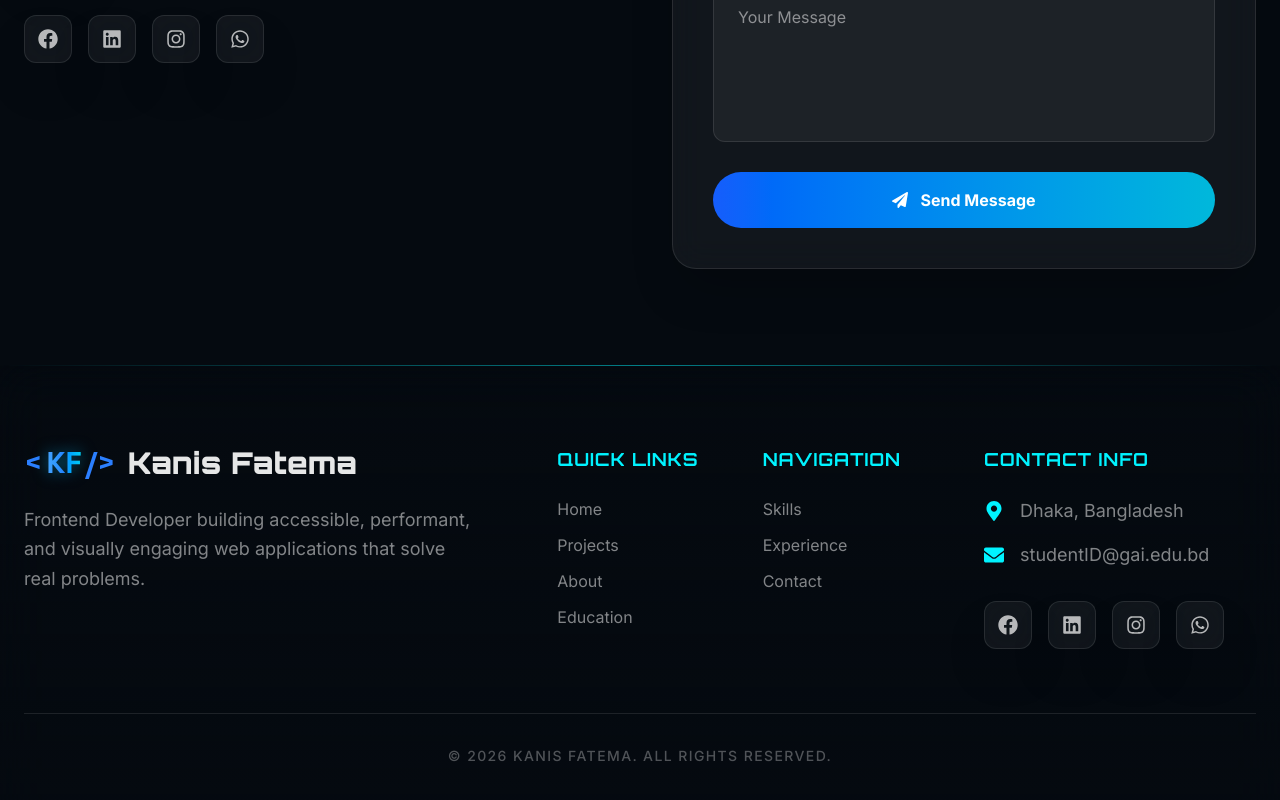
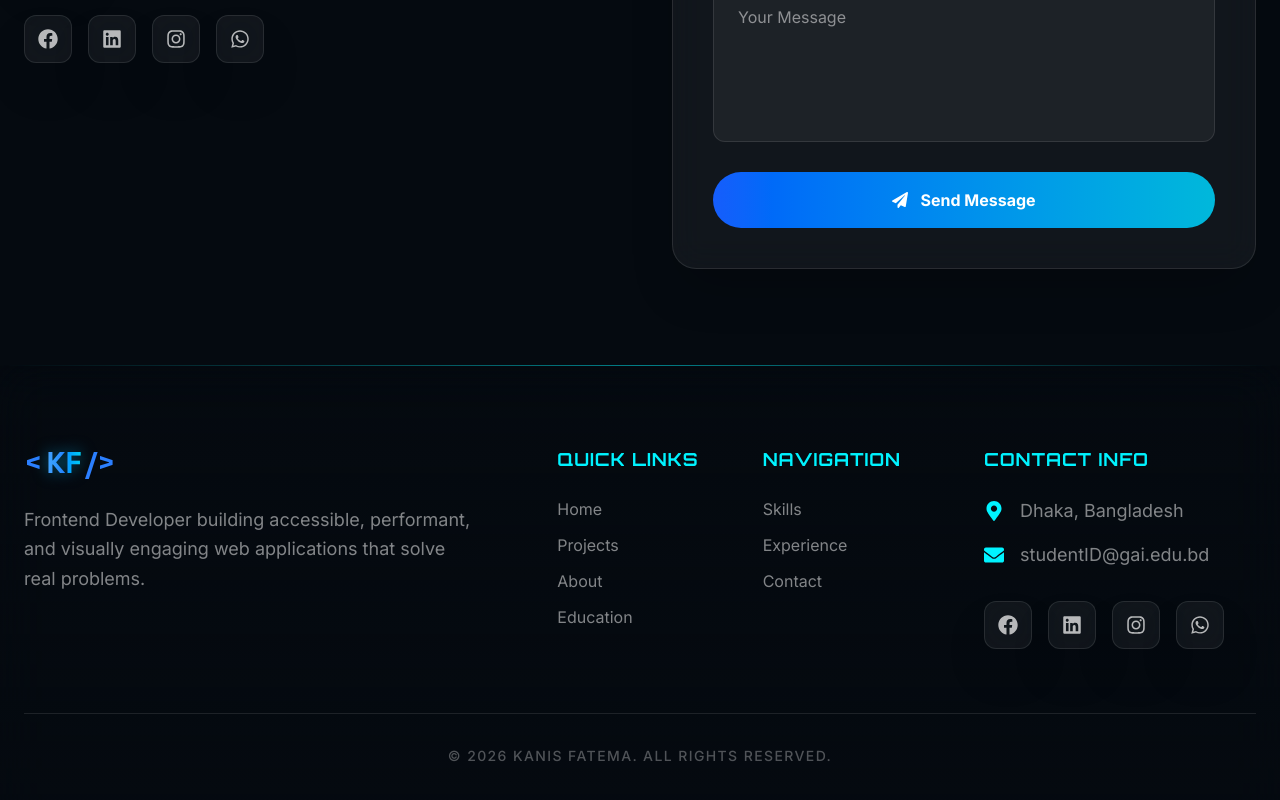
Before and after one commit to Kaniz27/portfolio-2, a React (Vite) app: page / in a window 1280 px wide. Shown: the part 7344-8144 px from the top of the page. Built offline with nearby package versions, Linux system fonts and the light colour scheme.

Commit message:
name remove

```diff
--- a/src/components/Contact.tsx
+++ b/src/components/Contact.tsx
@@ -142,7 +142,7 @@ export const Contact = () => {
                   className="w-full px-6 py-4 rounded-xl bg-white/5 border border-white/10 focus:border-blue-500 focus:outline-none transition-colors resize-none"
                 />
               </div>
-              <button className="btn-primary w-full flex items-center justify-center gap-3 py-4">
+              <button className="btn-primary  w-full flex items-center justify-center gap-3 py-4">
                 <FaPaperPlane /> Send Message
               </button>
             </form>
--- a/src/components/Footer.tsx
+++ b/src/components/Footer.tsx
@@ -17,9 +17,7 @@ export const Footer = () => {
           <div className="md:col-span-5">
             <Link to="hero" smooth={true} className="cursor-pointer flex items-center gap-3 mb-6 group">
               <Logo className="text-3xl" />
-              <span className="text-3xl font-black font-orbitron text-white/90 group-hover:text-white transition-colors">
-                Kanis Fatema
-              </span>
+
             </Link>
             <p className="text-white/50 leading-relaxed max-w-md text-lg">
               Frontend Developer building accessible, performant, and visually engaging web applications that solve real problems.
```
